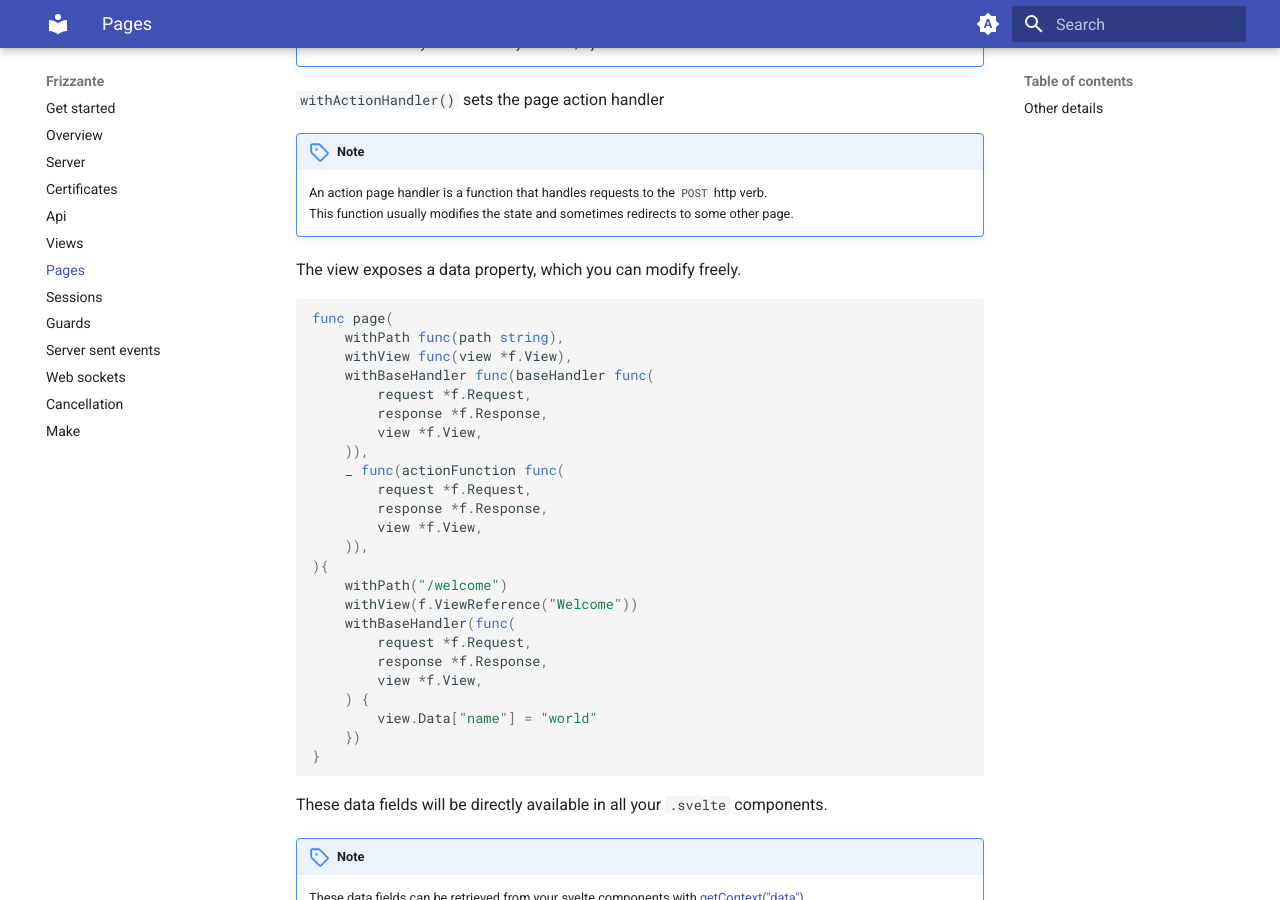
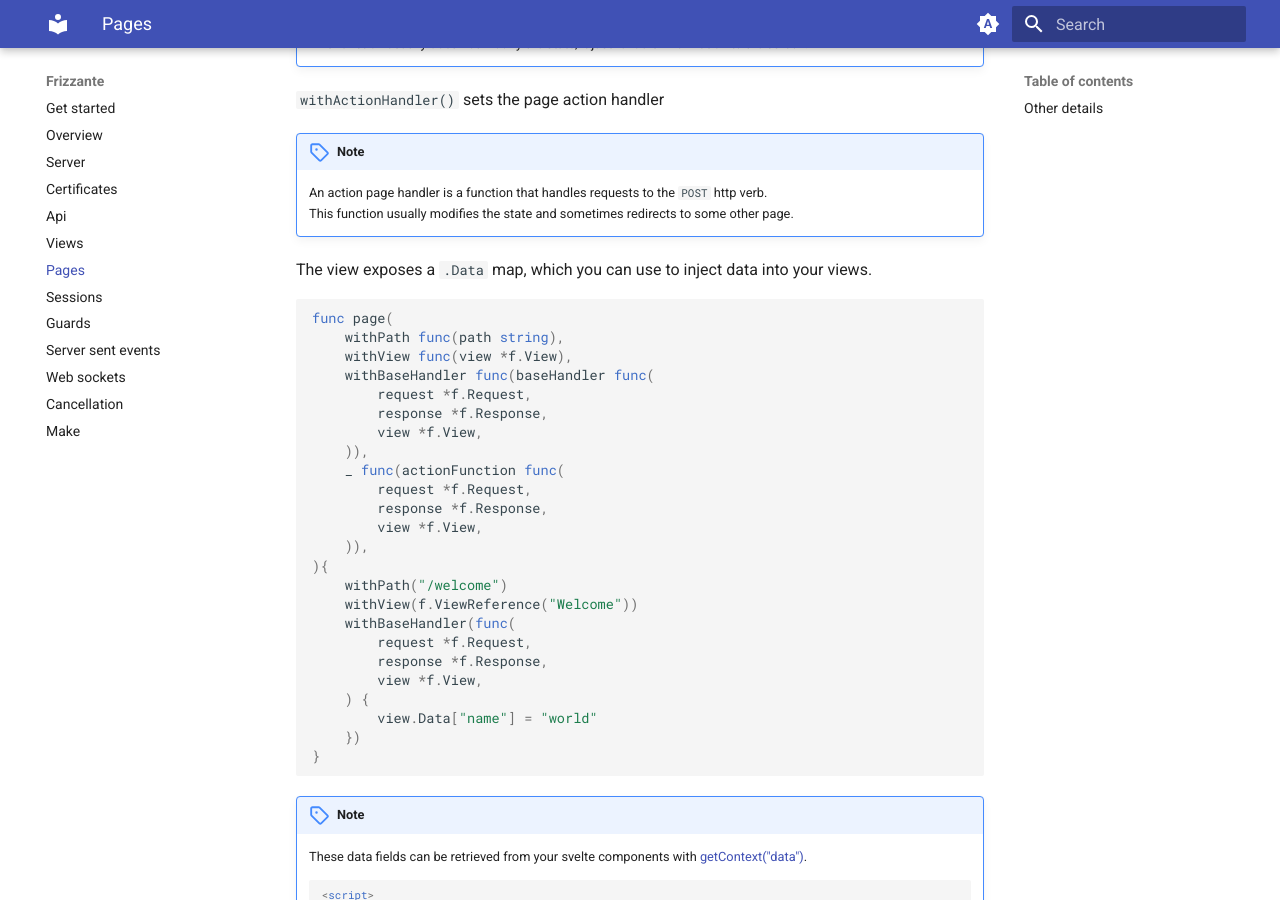
Before and after one commit to razshare/frizzante-docs, an MkDocs documentation site: the page built from docs/pages.md, in a window 1280 px wide and 900 px high, scrolled down 2478 px. Built offline with MkDocs 1.6.1 and Material for MkDocs 9.7.7, drawn with Linux system fonts in a browser that asks for light colours.

Commit message:
chore(docs): updating pages.

````diff
--- a/docs/pages.md
+++ b/docs/pages.md
@@ -120,7 +120,7 @@ and `withView()` sets the view of your page.
 	This function usually modifies the state and
 	sometimes redirects to some other page.
 
-The view exposes a data property, which you can modify freely.
+The view exposes a `.Data` map, which you can use to inject data into your views.
 
 ```go
 
@@ -149,8 +149,6 @@ func page(
 	})
 }
 ```
-
-These data fields will be directly available in all your `.svelte` components.
 
 !!! note
 	These data fields can be retrieved from your svelte components with [getContext("data")](https://svelte.dev/docs/svelte/svelte#getContext).
````
